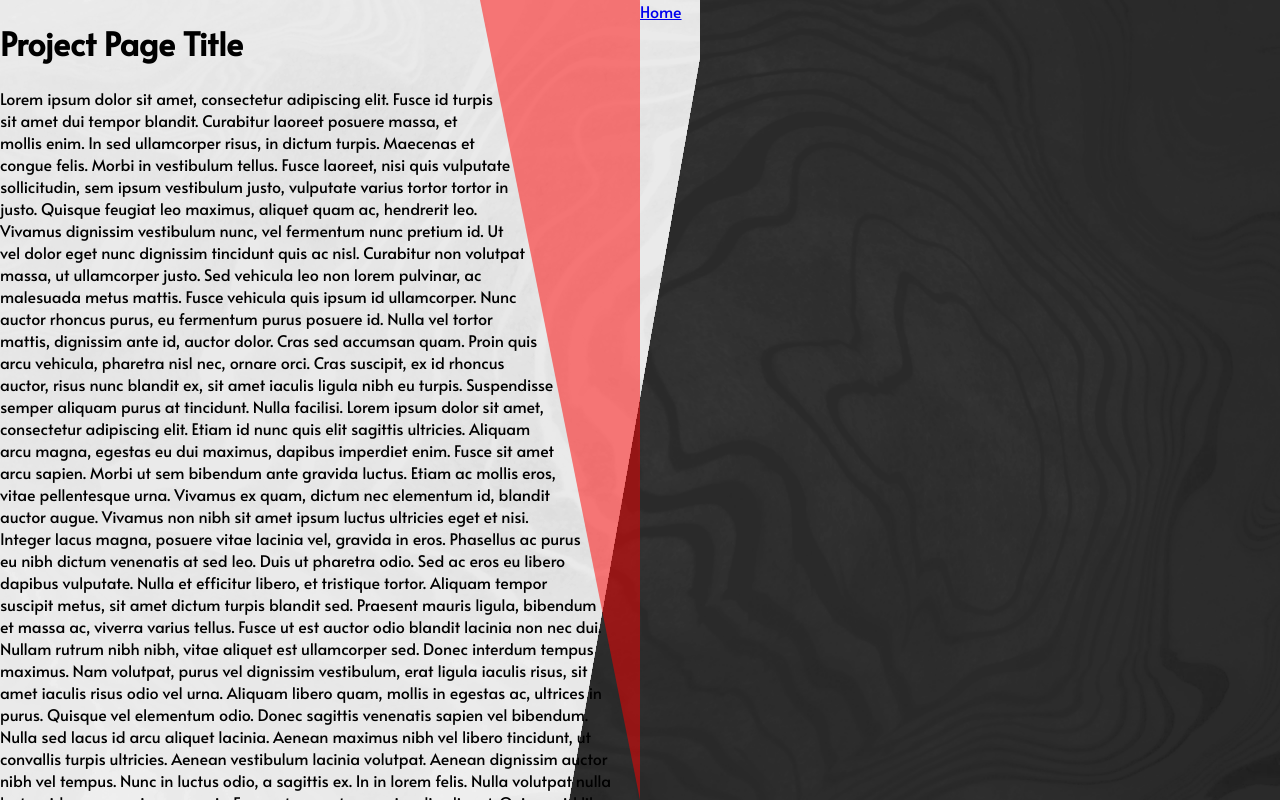
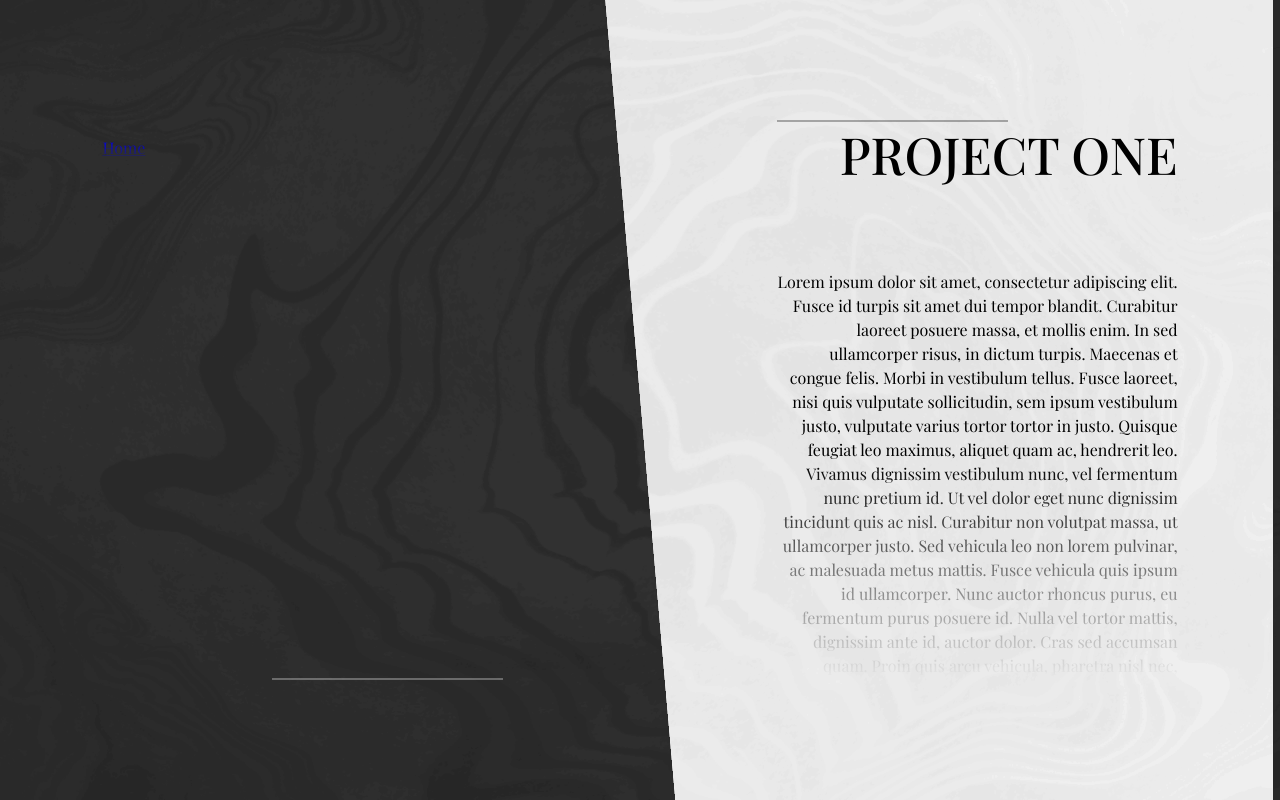
Before and after one commit to kennybc/kenny-portfolio, a React (Create React App) app: page /nftescrow in a window 1280 px wide. Built offline with nearby package versions, Linux system fonts and the light colour scheme.

Commit message:
significant progress to page transitions + added/formatted content

```diff
--- a/public/index.html
+++ b/public/index.html
@@ -4,24 +4,10 @@
     <meta charset="utf-8" />
     <link rel="icon" href="%PUBLIC_URL%/favicon.ico" />
 
+    <link rel="preconnect" href="https://fonts.googleapis.com" />
+    <link rel="preconnect" href="https://fonts.gstatic.com" crossorigin />
     <link
-      href="https://fonts.googleapis.com/css2?family=Alata&display=swap"
-      rel="stylesheet"
-    />
-    <link
-      href="https://fonts.googleapis.com/css2?family=Bebas+Neue&display=swap"
-      rel="stylesheet"
-    />
-    <link
-      href="https://fonts.googleapis.com/css2?family=Archivo+Black&display=swap"
-      rel="stylesheet"
-    />
-    <link
-      href="https://fonts.googleapis.com/css2?family=Courier+Prime&display=swap"
-      rel="stylesheet"
-    />
-    <link
-      href="https://fonts.googleapis.com/css2?family=Jost:wght@400;500;700;900&display=swap"
+      href="https://fonts.googleapis.com/css2?family=Playfair+Display:wght@400;500;700&display=swap"
       rel="stylesheet"
     />
 
--- a/src/components/Page/index.js
+++ b/src/components/Page/index.js
@@ -13,15 +13,13 @@ export default function Page({ className, title, yin, yang }) {
       exit="exit"
     >
       <div className="Yang">
-        <div className="Yang__Slant"></div>
-        <div className="Yang__Content">
-          <h1>{title}</h1>
-          {yang}
-        </div>
+        <div className="Yin__Lesser"></div>
+        <h1 className="Page__Title">{title}</h1>
+        <div className="Page__Content">{yang}</div>
       </div>
       <div className="Yin">
-        <div className="Yin__Content">{yin}</div>
-        <div className="Yin__Slant"></div>
+        <div className="Yang__Lesser"></div>
+        <div className="Page__Content">{yin}</div>
       </div>
     </motion.div>
   );
--- a/src/components/Page/styles.css
+++ b/src/components/Page/styles.css
@@ -1,22 +1,73 @@
 .Page {
   display: flex;
-  flex-direction: row;
+  flex-direction: var(--direction);
+  justify-content: space-between;
 }
 .Yin,
 .Yang {
-  width: 50%;
+  --padding-y: 15vh;
+  --padding-x: 8vw;
+  position: relative;
+  display: flex;
+  flex-direction: column;
+  height: 100vh;
+  width: calc(50% - var(--slant-width));
+  padding: var(--padding-y) var(--padding-x) var(--padding-y) var(--padding-x);
 }
-
-.Yin__Content,
-.Yang__Content {
+.Yin {
+  text-align: var(--yin);
 }
-
-.Yang__Slant {
-  height: 100vh;
-  width: 20vh;
-  background: red;
-  clip-path: polygon(100% 0, 0 0, 100% 100%);
-  float: right;
-  shape-outside: polygon(100% 0, 0 0, 100% 100%);
-  opacity: 0.5;
+.Yang {
+  text-align: var(--yang);
 }
+.Yin__Lesser,
+.Yang__Lesser {
+  content: "";
+  position: absolute;
+  width: 18vw;
+  height: 0.3vh;
+}
+.Yang__Lesser {
+  background: rgba(255, 255, 255, 0.3);
+  bottom: var(--padding-y);
+  right: var(--padding-x);
+}
+.Yin__Lesser {
+  background: rgba(0, 0, 0, 0.3);
+  top: var(--padding-y);
+  left: var(--padding-x);
+}
+.Page__Title {
+  margin-top: 0;
+  margin-bottom: 50px;
+  width: 100%;
+}
+.Page__Content {
+  line-height: 24px;
+  position: relative;
+  overflow: auto;
+  -ms-overflow-style: none; /* IE and Edge */
+  scrollbar-width: none; /* Firefox */
+  mask: linear-gradient(
+      to bottom,
+      rgba(0, 0, 0, 0) 0,
+      rgba(0, 0, 0, 1) 10%,
+      rgba(0, 0, 0, 1) 50%,
+      rgba(0, 0, 0, 0) 100%
+    )
+    0 0 / 100% 100%;
+  padding-top: 1em;
+}
+/*
+ * Empty padding space inserted at the end of content
+ * so text at the bottom can be scrolled into center view
+ */
+.Page__Content:after {
+  content: "";
+  display: block;
+  width: 100%;
+  height: 50%;
+}
+.Page__Content::-webkit-scrollbar {
+  display: none;
+}
--- a/src/components/Split/index.js
+++ b/src/components/Split/index.js
@@ -9,7 +9,7 @@ export default function Split({ split, orientation }) {
 
   return (
     <div
-      className={"Split Split--" + split + " Split--" + orientation}
+      className="Split"
       style={{
         width: splitDimensions.width,
         height: splitDimensions.height,
--- a/src/components/Split/styles.css
+++ b/src/components/Split/styles.css
@@ -6,5 +6,5 @@
   transform-origin: 0 50%;
   backdrop-filter: invert(100%) brightness(110%);
   z-index: -1;
-  transition: transform 0.8s ease;
+  transition: transform 0.7s ease;
 }
--- a/src/components/Wrapper/index.js
+++ b/src/components/Wrapper/index.js
@@ -1,5 +1,6 @@
 import Split from "components/Split";
 import { AnimatePresence } from "framer-motion";
+import { getSlantDimensions } from "utils/trig";
 import { useWindowDimensions } from "utils/window";
 
 import { useEffect, useState } from "react";
@@ -11,24 +12,30 @@ export default function Wrapper({ children }) {
   const location = useLocation();
   const route2split = {
     "/": "Lake",
-    "/nftescrow": "Wind",
+    "/nftescrow": "Mountain",
   };
   const [split, setSplit] = useState(route2split[location.pathname]);
   const windowDimensions = useWindowDimensions();
   const orientation =
     windowDimensions.width > windowDimensions.height ? "Landscape" : "Portrait";
 
-  useEffect(() => {
-    setSplit(route2split[location.pathname]);
-    console.log(split);
-  }, [location]);
+  const slantDimensions = getSlantDimensions(split, orientation);
+  console.log(slantDimensions.reverse);
 
   return (
-    <div className={"Wrapper Wrapper--" + orientation + " Wrapper--" + split}>
+    <div
+      className={
+        "Wrapper " + (slantDimensions.reverse ? "Wrapper--Reverse" : "")
+      }
+      style={{
+        "--theta": `${slantDimensions.theta}deg`,
+        "--slant-width": `${slantDimensions.width}vh`,
+      }}
+    >
       <AnimatePresence
         mode="wait"
         initial={false}
-        onExitComplete={() => window.scrollTo(0, 0)}
+        onExitComplete={() => setSplit(route2split[location.pathname])}
       >
         <Routes location={location} key={location.pathname}>
           {children}
--- a/src/components/Wrapper/styles.css
+++ b/src/components/Wrapper/styles.css
@@ -1,33 +1,14 @@
 .Wrapper {
-  --slant: 10deg;
-  --offset: 0deg;
   --theta: 0deg;
+  --direction: row;
+  --yin: right;
+  --yang: left;
   width: 100vw;
   height: 100vh;
-  overflow-y: auto;
+  overflow: hidden;
 }
-.Wrapper--Landscape {
-  --offset: 0deg;
+.Wrapper--Reverse {
+  --direction: row-reverse;
+  --yin: left;
+  --yang: right;
 }
-.Wrapper--Portrait {
-  --offset: 90deg;
-}
-
-.Wrapper--Heaven {
-  --theta: calc(var(--offset) + 180deg);
-}
-.Wrapper--Wind {
-  --theta: calc(var(--offset) + var(--slant) + 180deg);
-}
-.Wrapper--Mountain {
-  --theta: calc(var(--offset) - var(--slant));
-}
-.Wrapper--Earth {
-  --theta: var(--offset);
-}
-.Wrapper--Thunder {
-  --theta: var(--offset) + var(--slant);
-}
-.Wrapper--Lake {
-  --theta: calc(var(--offset) - var(--slant) + 180deg);
-}
--- a/src/global.css
+++ b/src/global.css
@@ -1,16 +1,24 @@
 :root {
   --white: white;
   --black: black;
+}
+* {
+  box-sizing: border-box;
 }
 html {
   height: 100%;
 }
 body {
-  font-family: "Alata", Calibri, sans-serif;
+  font-family: "Playfair Display", sans-serif;
+  font-size: 1em;
   margin: 0;
   background-color: var(--black);
-  background-image: url(assets/suminagashi.png);
+  background-image: url(assets/suminagashi-min.webp);
   background-size: calc(max(100%, 1000px));
   background-position: center;
   overflow: hidden;
 }
+h1 {
+  font-size: clamp(3rem, 4vmax, 6rem) !important;
+  font-weight: 500;
+}
--- a/src/pages/Home/index.js
+++ b/src/pages/Home/index.js
@@ -8,21 +8,38 @@ export default function Home() {
   return (
     <Page
       className="Home"
-      title="Home Page Title"
+      title="KENNETH CHEN"
       yang={
         <div>
-          Lorem ipsum dolor sit amet, consectetur adipiscing elit. Fusce id
-          turpis sit amet dui tempor blandit. Curabitur laoreet posuere massa,
-          et mollis enim. In sed ullamcorper risus, in dictum turpis. Maecenas
-          et congue felis. Morbi in vestibulum tellus. Fusce laoreet, nisi quis
-          vulputate sollicitudin, sem ipsum vestibulum justo, vulputate varius
-          tortor tortor in justo. Quisque feugiat leo maximus, aliquet quam ac,
-          hendrerit leo. Vivamus dignissim vestibulum nunc, vel fermentum nunc
-          pretium id. Ut vel dolor eget nunc dignissim tincidunt quis ac nisl.
-          Curabitur non volutpat massa, ut ullamcorper justo. Sed vehicula leo
-          non lorem pulvinar, ac malesuada metus mattis. Fusce vehicula quis
-          ipsum id ullamcorper. Nunc auctor rhoncus purus, eu fermentum purus
-          posuere id.
+          <p>
+            Hello and welcome. I'm Kenneth (Kenny) Chen, a creative and a
+            technologist, and this is my portfolio.
+          </p>
+          <p>
+            I'm currently an undergraduate computer science student at
+            Northeastern University with a concentration in software. Beyond my
+            studies in the logical and concrete, I find passion in the arts: the
+            spiritual and imaginative.
+          </p>
+          <p>
+            This website was built as a testament to yin and yang, which (in
+            simple terms) describes opposites in a state of balance and harmony.
+            This is a concept I've consciously and subconsciously explored and
+            applied throughout my life.
+          </p>
+          <p>
+            Being American-born of Chinese ethnicity, I find myself perpetually
+            seeking to better align with Chinese culture. The culture feels
+            incredibly nostalgic, and yet there is this distant but unshakable
+            feeling of alienation from mainland culture. I share this identity
+            struggle with many; it's difficult to be born halfway between two
+            cultures, not entirely one or the other. The best I can do is
+            embrace and celebrate the diversity of my unique heritage.
+          </p>
+          <p>
+            Much of my thinking and thus my work is affected by my cultural
+            identity, which I hope you find interesting.
+          </p>
         </div>
       }
       yin={
--- a/src/pages/NFTEscrow/index.js
+++ b/src/pages/NFTEscrow/index.js
@@ -8,7 +8,7 @@ function NFTEscrow() {
   return (
     <Page
       className="Home"
-      title="Project Page Title"
+      title="PROJECT ONE"
       yang={
         <p>
           Lorem ipsum dolor sit amet, consectetur adipiscing elit. Fusce id
--- a/src/pages/routeVariants.js
+++ b/src/pages/routeVariants.js
@@ -1,4 +1,4 @@
-const transition = { duration: 0.4, ease: [0.43, 0.13, 0.23, 0.96] };
+const transition = { duration: 0.2, ease: [0.43, 0.13, 0.23, 0.96] };
 export default {
   initial: {
     opacity: 0,
@@ -6,7 +6,11 @@ export default {
   },
   animate: {
     opacity: 1,
-    transition,
+    transition: {
+      duration: 0.2,
+      ease: [0.43, 0.13, 0.23, 0.96],
+      delay: 0.7,
+    },
   },
   exit: {
     opacity: 0,
--- a/src/utils/trig.js
+++ b/src/utils/trig.js
@@ -11,3 +11,25 @@ export function getSplitDimensions(theta) {
     offset: -c + a,
   };
 }
+
+const skew = 5;
+const split2theta = {
+  Mountain: -skew,
+  Earth: 0,
+  Thunder: skew,
+  Lake: 180 - skew,
+  Heaven: 180,
+  Wind: 180 + skew,
+};
+
+export function getSlantDimensions(split, orientation) {
+  const theta = split2theta[split];
+  const offset = orientation === "Landscape" ? 0 : 90;
+  const rad = ((theta + 90) * Math.PI) / 180;
+  const reverse = theta < 90;
+  return {
+    theta: theta + offset,
+    width: Math.abs(Math.cos(rad)) * 50,
+    reverse,
+  };
+}
```
Also changed, not shown: src/assets/suminagashi-min.webp (added).
